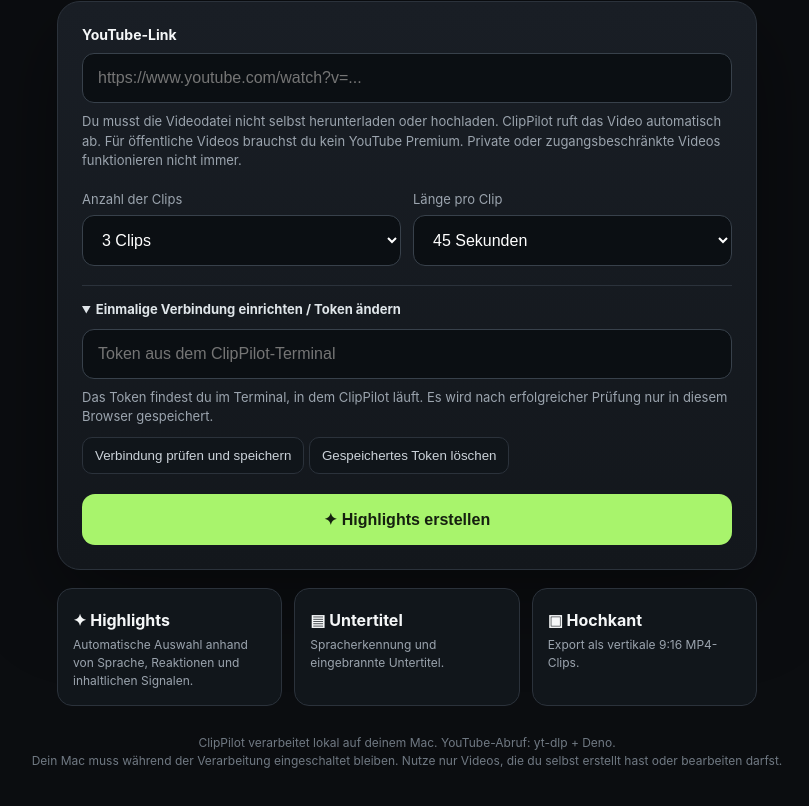
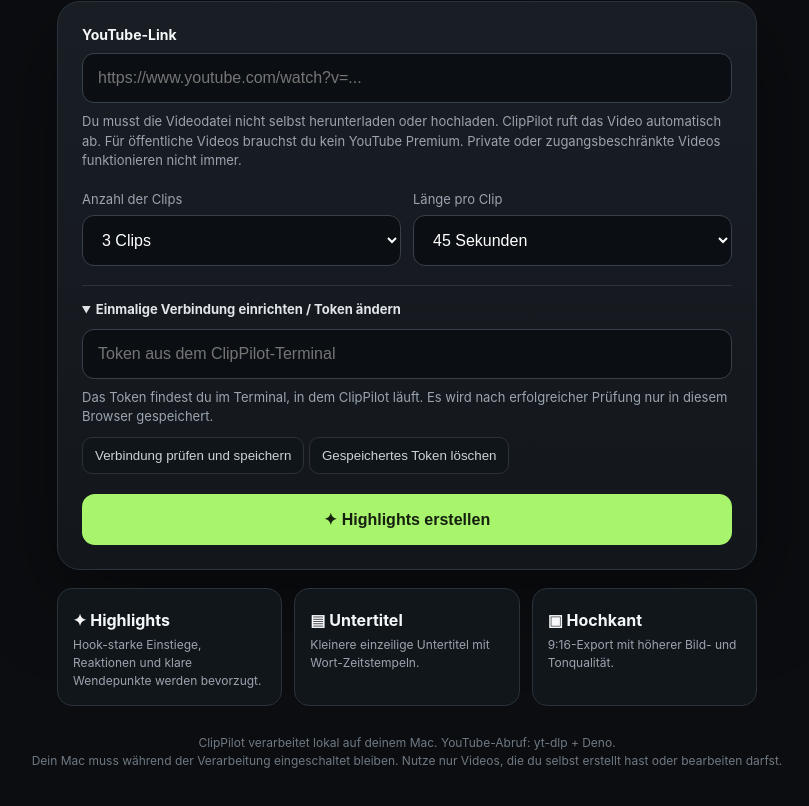
Before and after one commit to StudyPilotCreator/StudyPilot, a plain HTML site: page clipilot/index.html in a window 1280 px wide. Shown: the part 384-1190 px from the top of the page, without its empty margins (233-1042 px from the left). Drawn offline with Linux system fonts and the light colour scheme.

Commit message:
Update ClipPilot feature descriptions for hook-first clips and subtitles

```diff
--- a/clipilot/index.html
+++ b/clipilot/index.html
@@ -42,9 +42,9 @@ details{margin-top:19px;border-top:1px solid var(--line);padding-top:15px}summar
 <div id="status" class="status">Bereit. Füge einen YouTube-Link ein.</div><div id="results"></div>
 </section>
 <section class="features">
-<div class="feature"><b>✦ Highlights</b><p>Automatische Auswahl anhand von Sprache, Reaktionen und inhaltlichen Signalen.</p></div>
-<div class="feature"><b>▤ Untertitel</b><p>Spracherkennung und eingebrannte Untertitel.</p></div>
-<div class="feature"><b>▣ Hochkant</b><p>Export als vertikale 9:16 MP4-Clips.</p></div>
+<div class="feature"><b>✦ Highlights</b><p>Hook-starke Einstiege, Reaktionen und klare Wendepunkte werden bevorzugt.</p></div>
+<div class="feature"><b>▤ Untertitel</b><p>Kleinere einzeilige Untertitel mit Wort-Zeitstempeln.</p></div>
+<div class="feature"><b>▣ Hochkant</b><p>9:16-Export mit höherer Bild- und Tonqualität.</p></div>
 </section>
 <footer class="foot">ClipPilot verarbeitet lokal auf deinem Mac. YouTube-Abruf: yt-dlp + Deno.<br>Dein Mac muss während der Verarbeitung eingeschaltet bleiben. Nutze nur Videos, die du selbst erstellt hast oder bearbeiten darfst.</footer>
 </main>
```
